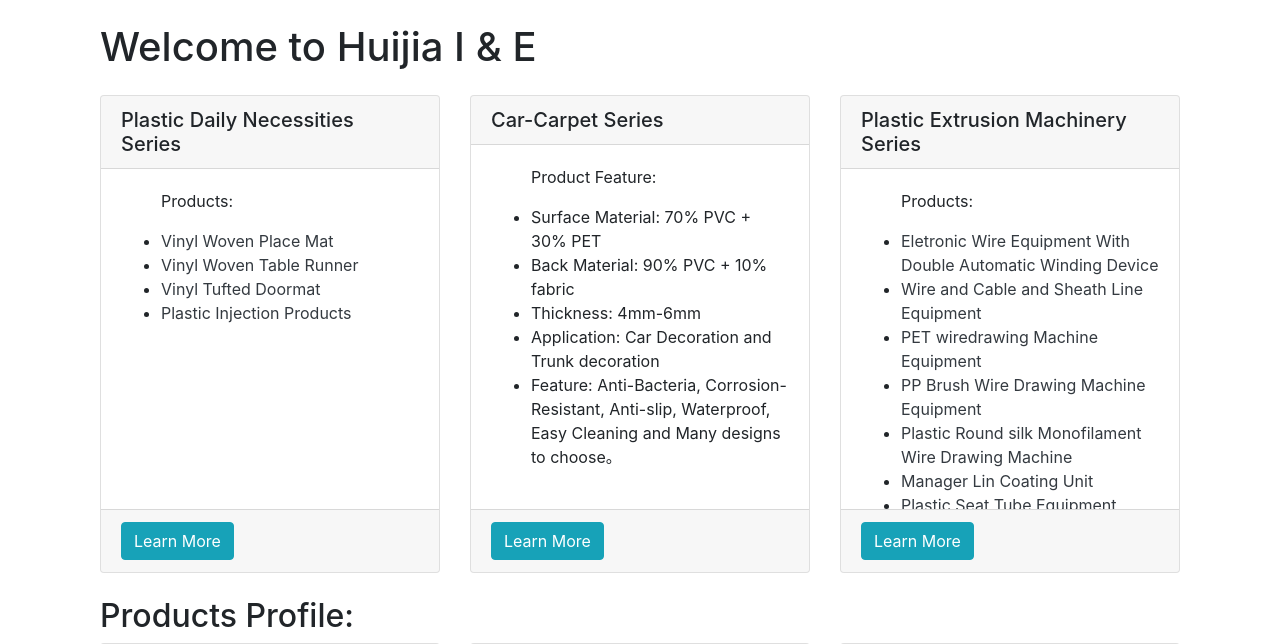
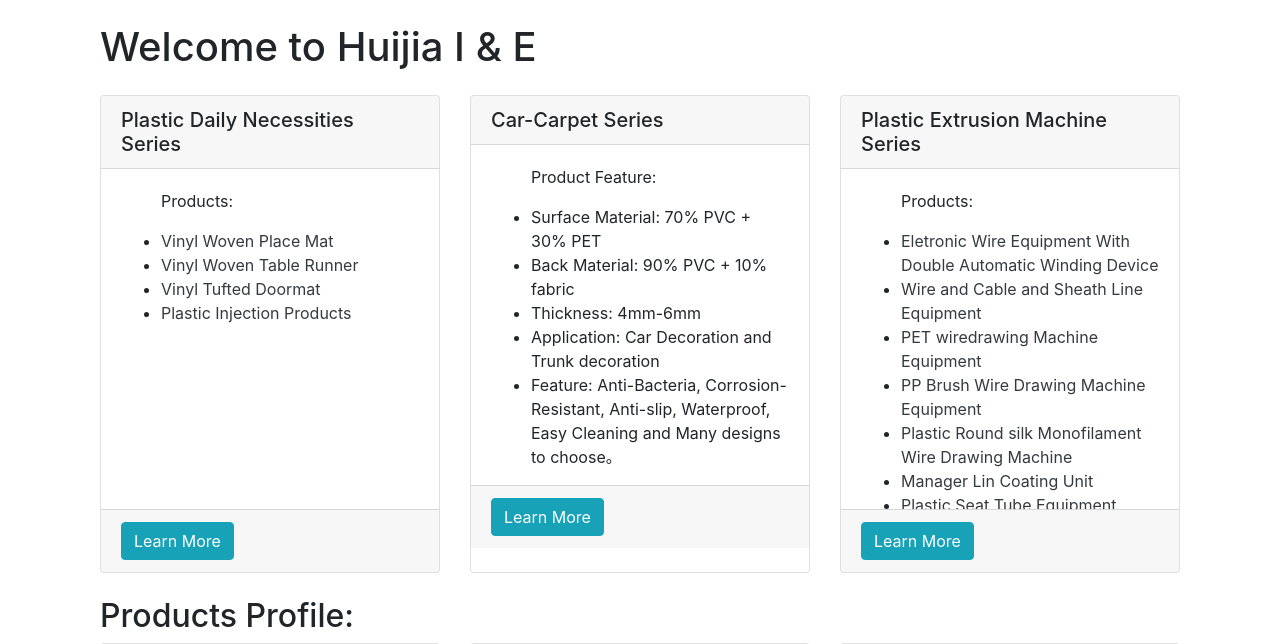
Before and after one commit to DavidXuCN/hjsite, a Django app: page / in a window 1280 px wide. Shown: the part 577-1221 px from the top of the page. Run offline with Django 3.2, Linux system fonts and the light colour scheme; parts of the project's set-up code (start-up, migrations or seed data) failed here and were passed over; some libraries are stand-ins or nearby versions.

Commit message:
404/505等nav调整index排列detailsubmit键调整

```diff
--- a/blog/templates/blog_detail.html
+++ b/blog/templates/blog_detail.html
@@ -131,8 +131,9 @@
                                 </div> -->
                                 <!-- <input type="hidden" name="object_id" value="{{ blog.pk }}">
                                 <input type="hidden" name="content_type" value="blog"> -->
-
-                                <input type="submit" class="btn btn-primary bg-info float-right mt-2" value="Submit">
+                                <div>
+                                    <input type="submit" class="btn btn-primary bg-info float-right mt-2" value="Submit">
+                                </div>
                             </form>
                         {% else %}
                             You are not logged in yet, Comment after logging in~
--- a/templates/404.html
+++ b/templates/404.html
@@ -9,7 +9,9 @@
 {% block content %}
     <div class="row">
         <div class="col-md-12 mt-4">
-            <h2 class="text-center mt-4 mb-4" >404， Page not found ! You are lost? </a></h2>
+            <h2 class="mt-4 mb-4" >404， Page not found ! You are lost? </a></h2>
         </div>
     </div>
 {% endblock %}
+
+{% block footer_fixed_bottom %} fixed_bottom {% endblock %}
--- a/templates/500.html
+++ b/templates/500.html
@@ -9,7 +9,9 @@
 {% block content %}
     <div class="row">
         <div class="col-md-12 mt-4">
-            <h2 class="text-center mt-4 mb-4" >500， Break on All Errors ! I have been sent E-mail to administrator. </a></h2>
+            <h2 class=" mt-4 mb-4" >500， Break on All Errors ! I have been sent E-mail to administrator. </a></h2>
         </div>
     </div>
 {% endblock %}
+
+{% block footer_fixed_bottom %} fixed_bottom {% endblock %}
--- a/templates/base_blog.html
+++ b/templates/base_blog.html
@@ -112,7 +112,7 @@
                             </div>
                         </li>
                         <li class="nav-item">
-                            <a class="nav-link active" href="{% url 'websitecn_indexcn' %}">Blog</a>
+                            <a class="nav-link active" href="{% url 'websitecn_indexcn' %}">Interact area</a>
                         </li>
                         <li class="nav-item">
                             <a class="nav-link" href="{% url 'website_contact' %}">Contact</a>
--- a/templates/base_en.html
+++ b/templates/base_en.html
@@ -121,7 +121,7 @@
                             </div>
                         </li>
                         <li class="nav-item">
-                            <a class="nav-link" href="{% url 'blog_list' %}">Blog</a>
+                            <a class="nav-link" href="{% url 'blog_list' %}">Interact area</a>
                         </li>
                         <!-- <li class="nav-item dropdown">
                             <a class="nav-link dropdown-toggle" href="#" id="navbarDropdownBlog" data-toggle="dropdown" aria-haspopup="true" aria-expanded="false">
@@ -196,7 +196,7 @@
         </div>
 
         <!-- Footer -->
-        <footer class="py-3 bg-info">
+        <footer class="py-3 bg-info {% block footer_fixed_bottom %}{% endblock %}">
             <div class="container">
                 <p class="m-0 text-center text-white">Copyright &copy; 2004-2020 HUIJIA Corporation, all Rights reserved
                     <a class="link" style='color:white' href="http://www.beian.miit.gov.cn" target="_blank">&nbsp 浙ICP备18033823号</a>
--- a/website/templates/website/index.html
+++ b/website/templates/website/index.html
@@ -60,7 +60,7 @@
             <div class="col-lg-4 mb-4">
                 <div class="card h-100">
                     <h5 class="card-header ">Plastic Daily Necessities Series</h5>
-                    <div class="card-body ">
+                    <div class="card-body pre-scrollable">
                         <ul>
                             <p class="card-text">
                                 Products:
@@ -87,7 +87,7 @@
             <div class="col-lg-4 mb-4 ">
                 <div class="card h-100">
                     <h5 class="card-header ">Car-Carpet Series</h5>
-                    <div class="card-body">
+                    <div class="card-body pre-scrollable">
                         <ul>
                             <p class="card-text">
                                 Product Feature:
@@ -107,10 +107,10 @@
             </div>
             <div class="col-lg-4 mb-4">
                 <div class="card h-80">
-                    <h5 class="card-header ">Plastic Extrusion Machinery Series</h5>
+                    <h5 class="card-header">Plastic Extrusion Machine Series</h5>
                     <div class="card-body pre-scrollable">
                         <ul>
-                        <p class="card-text ">
+                            <p class="card-text">
                                 Products:
                                 <li>
                                     <a class="text-dark" href="/plastic_extrusion_machinery/eletronic_wire_equipment">Eletronic Wire Equipment With Double Automatic Winding Device</a>
```
Also changed, not shown: blog/templates/blog_home.html (+9 -2 lines). Lines whose indentation alone changed are shown as unchanged.
